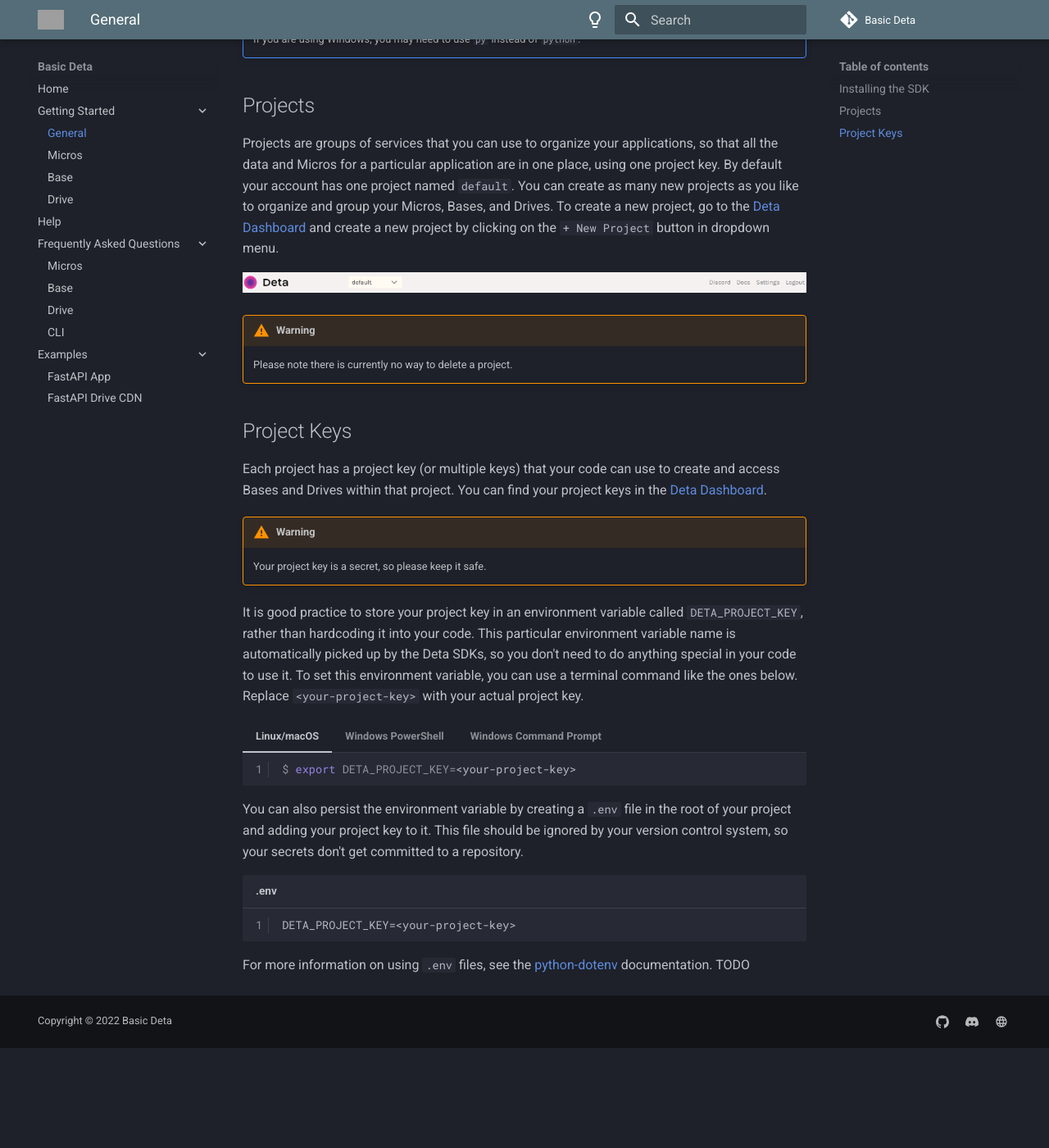
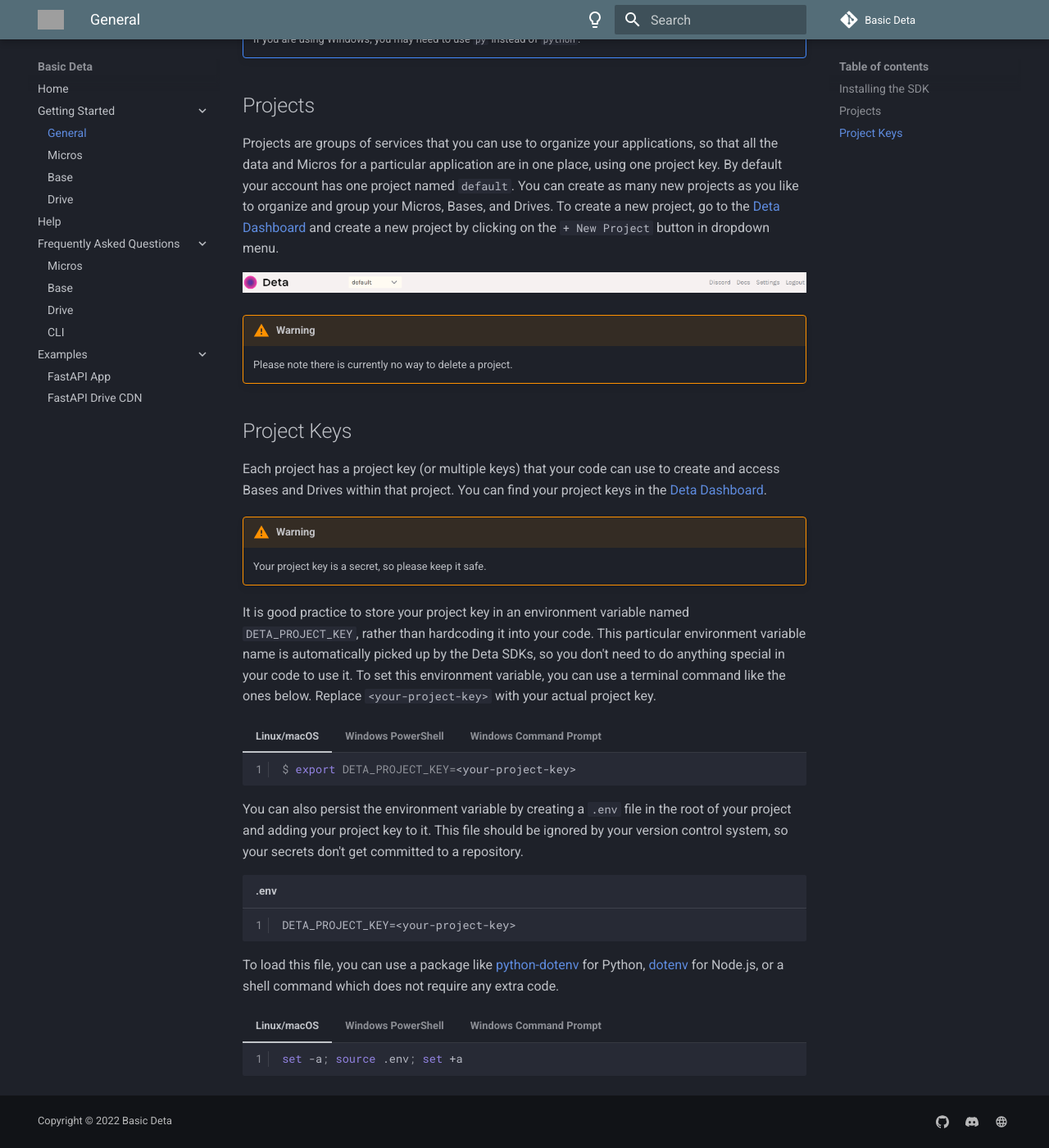
Before and after one commit to neobrains/deta-community, an MkDocs documentation site: the page built from docs/getting-started/general.md, in a window 1280 px wide and 1400 px high, scrolled down 457 px. Shown: the whole window at 82% size. Built offline with MkDocs 1.6.1 and Material for MkDocs 9.7.7, drawn with Linux system fonts in a browser that asks for light colours; comment, search, counter and statistics services are not loaded; before the commit the page ends 1735 px from its top, so only the background shows below that; grey boxes are pictures that could not be loaded.

Commit message:
Update project keys section

````diff
--- a/docs/getting-started/general.md
+++ b/docs/getting-started/general.md
@@ -39,7 +39,7 @@
 !!! warning
     Your project key is a secret, so please keep it safe.
 
-It is good practice to store your project key in an environment variable called `DETA_PROJECT_KEY`, rather than hardcoding it into your code.
+It is good practice to store your project key in an environment variable named `DETA_PROJECT_KEY`, rather than hardcoding it into your code.
 This particular environment variable name is automatically picked up by the Deta SDKs, so you don't need to do anything special in your code to use it.
 To set this environment variable, you can use a terminal command like the ones below.
 Replace `<your-project-key>` with your actual project key.
@@ -65,5 +65,30 @@
 DETA_PROJECT_KEY=<your-project-key>
 ```
 
-For more information on using `.env` files, see the [python-dotenv](https://pypi.org/project/python-dotenv/) documentation.
-TODO
+To load this file, you can use a package like [python-dotenv](https://pypi.org/project/python-dotenv/) for Python, [dotenv](https://www.npmjs.com/package/dotenv) for Node.js, or a shell command which does not require any extra code.
+
+=== "Linux/macOS"
+    ```shell
+    set -a; source .env; set +a
+    ```
+
+=== "Windows PowerShell"
+    ```powershell
+    foreach ($line in Get-Content ".env")
+    {
+        if (-not [string]::IsNullOrWhiteSpace($line) -and -not $line.StartsWith("#"))
+        {
+            $key, $value = $line.Split("=")
+            $key = $key.Trim()
+            $value = $value.Trim()
+            $value = $value.Replace("`"", "")
+            $value = $value.Replace("`'", "")
+            [System.Environment]::SetEnvironmentVariable($key, $value, "Process")
+        }
+    }
+    ```
+
+=== "Windows Command Prompt"
+    ```shell
+    for /f "eol= delims=" %i in ('type ".env"') do set %i
+    ```
````
